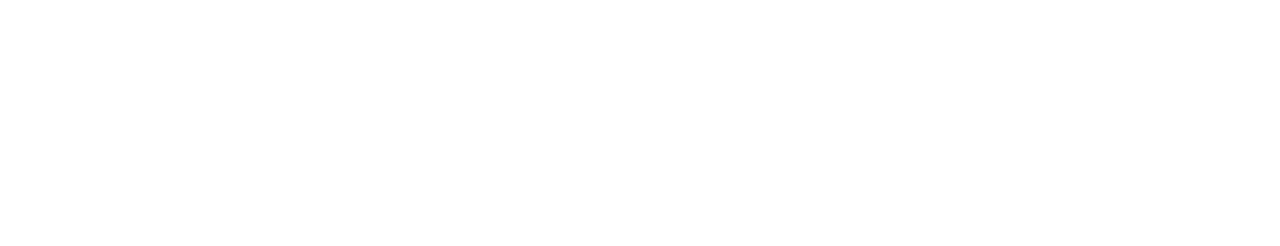
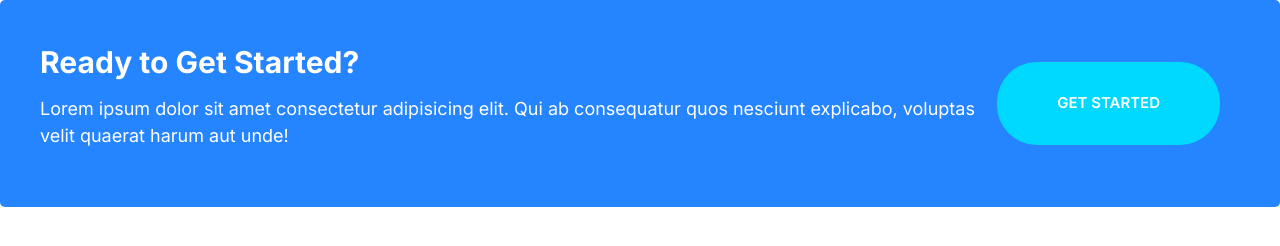
Before and after one commit to mrbilalashraf/Hosting-Website, a plain HTML site: page index.html in a window 1280 px wide. Drawn offline with Linux system fonts and the light colour scheme.

Commit message:
Build the callouts component.

```diff
--- a/css/styles.css
+++ b/css/styles.css
@@ -238,6 +238,11 @@ a {
 .btn--block {
     width: 100%;
     display: inline-block;
+}
+
+.btn--stretched {
+    padding-left: 6rem;
+    padding-right: 6rem;
 }
 
 .btn--outline {
@@ -501,3 +506,45 @@ a {
         margin-left: 6rem;
     }
 }
+
+/* Callouts */
+
+.callout {
+    padding: 4rem;
+    border-radius: 5px;
+}
+
+.callout--primary {
+    background: var(--color-primary);
+    color: #fff;
+}
+
+.callout__heading {
+    color: #fff;
+    margin-top: 0;
+    font-size: 3rem;
+}
+
+.callout .btn {
+    justify-self: center;
+    align-self: center;
+}
+
+.callout__content {
+    text-align: center;
+}
+
+@media screen and (min-width: 768px) {
+    .callout .grid--1x2 {
+        grid-template-columns: 1fr auto;
+    }
+
+    .callout__content {
+        text-align: left;
+    }
+
+    .callout .btn {
+        justify-self: start;
+        margin: 0 2rem;
+    }
+}
--- a/index.html
+++ b/index.html
@@ -13,5 +13,19 @@
     <link rel="stylesheet" href="/css/normalize.css" />
     <link rel="stylesheet" href="/css/styles.css" />
   </head>
-  <body style="padding: 5rem"></body>
+  <body>
+    <div class="callout callout--primary">
+      <div class="grid grid--1x2">
+        <div class="callout__content">
+          <h2 class="callout__heading">Ready to Get Started?</h2>
+          <p>
+            Lorem ipsum dolor sit amet consectetur adipisicing elit. Qui ab
+            consequatur quos nesciunt explicabo, voluptas velit quaerat harum
+            aut unde!
+          </p>
+        </div>
+        <a href="#" class="btn btn--secondary btn--stretched">Get Started</a>
+      </div>
+    </div>
+  </body>
 </html>
```
Also changed, not shown: components/callouts.html (added, +13 -0 lines).
